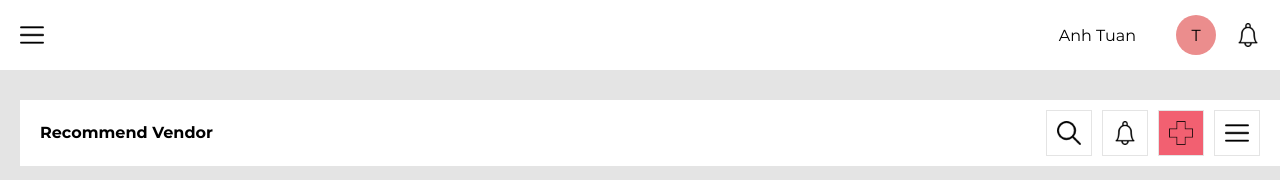
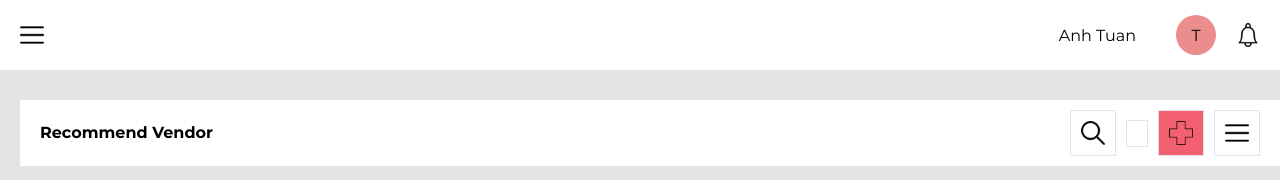
Before and after one commit to tuan4700/vendor_ui_web, a React (Create React App) app in the folder vendor-ui/: page /vendor-recommend in a window 1280 px wide. Shown: the top 180 px of the page. Built offline with nearby package versions, Linux system fonts and the light colour scheme; what @react-pdf/renderer would draw is missing.

Commit message:
fix cuoi cung

```diff
--- a/vendor-ui/src/components/TitleBar.jsx
+++ b/vendor-ui/src/components/TitleBar.jsx
@@ -32,7 +32,7 @@ const TitleBar = (props) => {
 
             <div className="titleBar_actions-btn titleBar_actions-delete">
               <Button size="small">
-                <Icon name="bell" />
+                <Icon name="delete" />
               </Button>
             </div>
 
```
Also changed, not shown: 1 other file (tests, documents, lock files or other folders).
